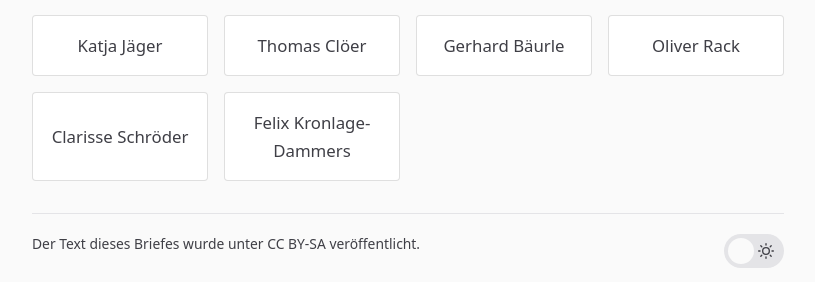
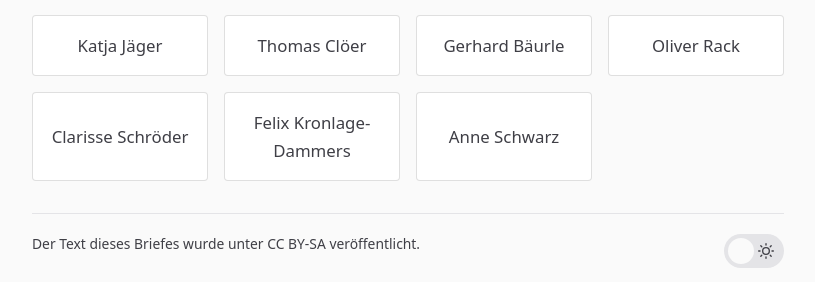
Before and after one commit to itrich/vsh-bleibt, a Jekyll site: the page built from OFFENERBRIEF.md, in a window 1280 px wide and 900 px high, scrolled down 6153 px. Shown: the part 612-894 px from the top of the window, without its empty margins (232-1047 px from the left). Built offline with Jekyll 4.4.1, drawn with Linux system fonts in a browser that asks for light colours.

Commit message:
Add Anne Schwarz (me) to signees

```diff
--- a/_data/signees.yml
+++ b/_data/signees.yml
@@ -56,3 +56,4 @@
 - name: Oliver Rack
 - name: Clarisse Schröder
 - name: Felix Kronlage-Dammers
+- name: Anne Schwarz
```
